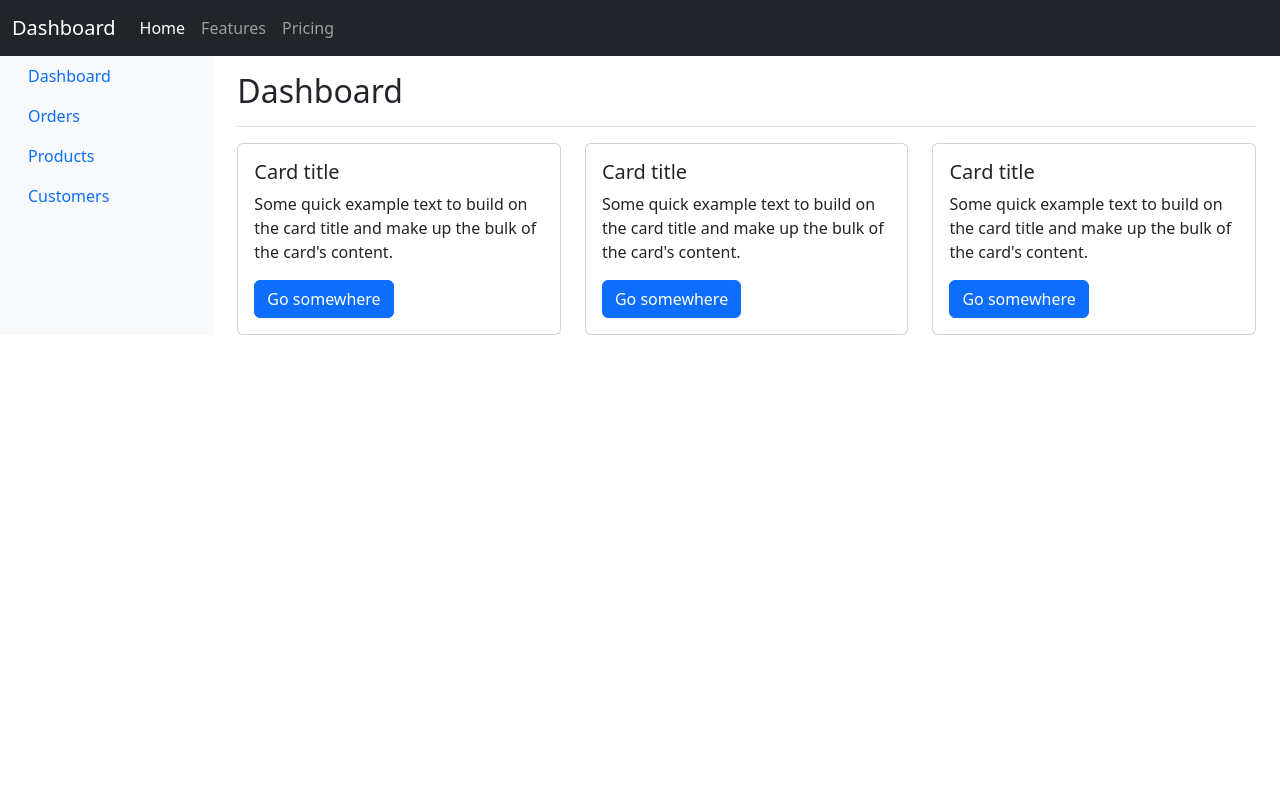
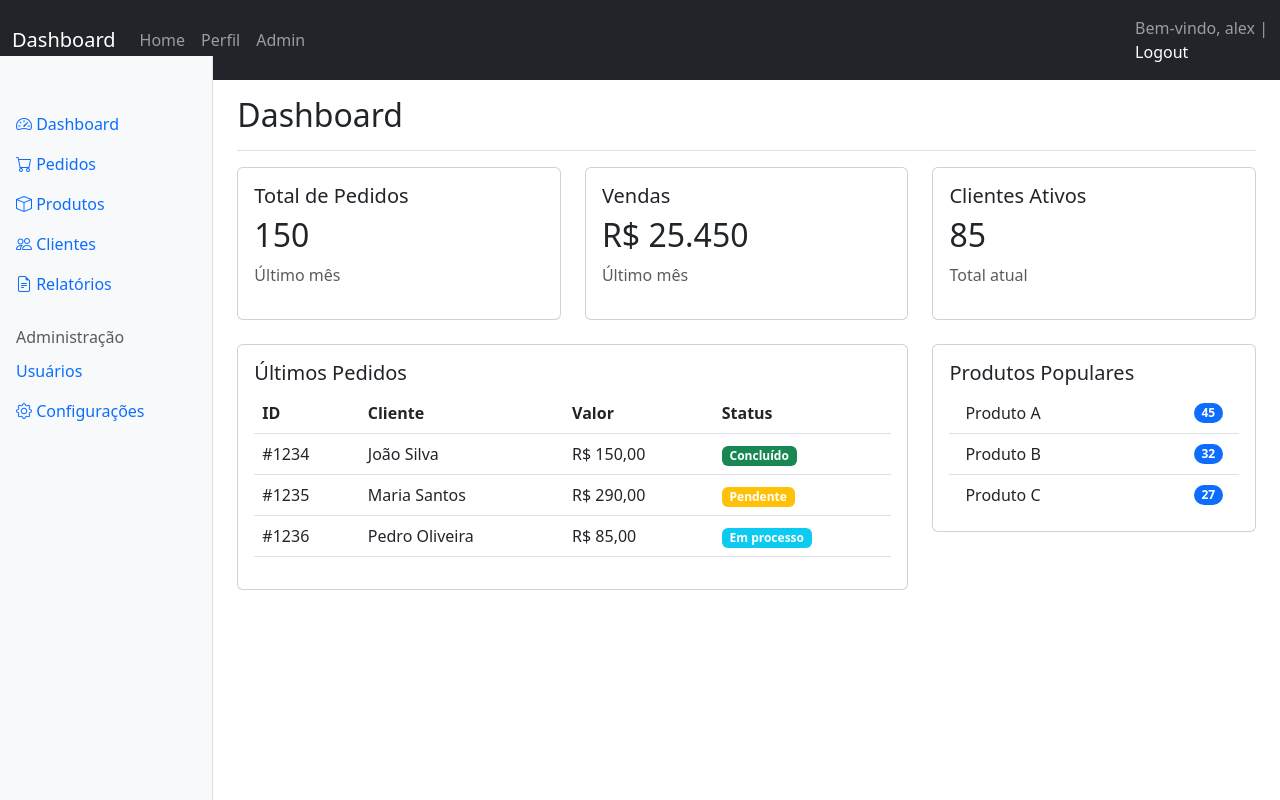
Before and after one commit to luizqueiroz-br/QQSec, a Flask app: page /dashboard in a window 1280 px wide. Run offline with Flask 3, Linux system fonts and the light colour scheme; a user stored in the database is signed in; some libraries are stand-ins or nearby versions.

Commit message:
alguns ajustes e melhorias

```diff
--- a/app.py
+++ b/app.py
@@ -19,7 +19,6 @@ login_manager.init_app(app)
 from auth import auth_bp
 from views import views_bp
 
-
 app.register_blueprint(auth_bp)
 app.register_blueprint(views_bp)
 
--- a/auth.py
+++ b/auth.py
@@ -4,6 +4,7 @@ from werkzeug.security import check_password_hash, generate_password_hash
 from models import User
 from database import db
 from extensions import login_manager
+from flask_login import login_required, current_user
 
 
 
@@ -15,6 +16,8 @@ def load_user(user_id):
 
 @auth_bp.route('/login', methods=['GET', 'POST'])
 def login():
+    if current_user.is_authenticated:
+        return redirect(url_for('views.dashboard'))
     if request.method == 'POST':
         user = User.query.filter_by(username=request.form['username']).first()
         if user and check_password_hash(user.password, request.form['password']):
@@ -30,7 +33,10 @@ def logout():
     return redirect(url_for('auth.login'))
 
 @auth_bp.route('/register', methods=['GET', 'POST'])
+@login_required
 def register():
+    if current_user.role != 'admin':
+        return render_template('acesso_negado.html')
     if request.method == 'POST':
         username = request.form['username']
         email = request.form['email']
--- /dev/null
+++ b/templates/base.html
@@ -0,0 +1,81 @@
+<!DOCTYPE html>
+<html lang="en">
+<head>
+    <meta charset="UTF-8">
+    <meta name="viewport" content="width=device-width, initial-scale=1.0">
+    <title>{% block title %}Dashboard{% endblock %}</title>
+    <link href="https://cdn.jsdelivr.net/npm/bootstrap@5.3.0/dist/css/bootstrap.min.css" rel="stylesheet">
+    <style>
+        .sidebar {
+            position: fixed;
+            top: 56px;
+            bottom: 0;
+            left: 0;
+            z-index: 100;
+            padding: 48px 0 0;
+            box-shadow: inset -1px 0 0 rgba(0, 0, 0, .1);
+        }
+        #content-area {
+            transition: opacity 0.3s ease;
+        }
+        #content-area.loading {
+            opacity: 0.5;
+        }
+    </style>
+    {% block extra_css %}{% endblock %}
+</head>
+<body>
+    {% include 'includes/header.html' %}
+
+    <div class="container-fluid">
+        <div class="row">
+            {% include 'includes/sidebar.html' %}
+
+            <main class="col-md-9 ms-sm-auto col-lg-10 px-md-4">
+                <div id="content-area">
+                    {% block content %}{% endblock %}
+                </div>
+            </main>
+        </div>
+    </div>
+
+    <script src="https://cdn.jsdelivr.net/npm/bootstrap@5.3.0/dist/js/bootstrap.bundle.min.js"></script>
+    <script>
+        document.addEventListener('DOMContentLoaded', function() {
+            function loadContent(url) {
+                const contentArea = document.getElementById('content-area');
+                contentArea.classList.add('loading');
+
+                fetch(url, {
+                    headers: {
+                        'HX-Request': 'true'
+                    }
+                })
+                    .then(response => response.text())
+                    .then(html => {
+                        contentArea.innerHTML = html;
+                        contentArea.classList.remove('loading');
+                        history.pushState({}, '', url);
+                    })
+                    .catch(error => {
+                        console.error('Error loading content:', error);
+                        contentArea.classList.remove('loading');
+                    });
+            }
+            document.querySelectorAll('.nav-link[data-page]').forEach(link => {
+                link.addEventListener('click', function(e) {
+                    e.preventDefault();
+                    const url = this.getAttribute('href');
+                    loadContent(url);
+                });
+            });
+
+            // Handle browser back/forward buttons
+            window.addEventListener('popstate', function() {
+                loadContent(window.location.href);
+            });
+        });
+    </script>
+    {% block extra_js %}{% endblock %}
+</body>
+</html>
--- a/templates/dashboard.html
+++ b/templates/dashboard.html
@@ -1,100 +1,11 @@
-<!DOCTYPE html>
-<html lang="en">
-<head>
-    <meta charset="UTF-8">
-    <meta name="viewport" content="width=device-width, initial-scale=1.0">
-    <title>Dashboard</title>
-    <link href="https://cdn.jsdelivr.net/npm/bootstrap@5.3.0/dist/css/bootstrap.min.css" rel="stylesheet">
-</head>
-<body>
-    <nav class="navbar navbar-expand-lg navbar-dark bg-dark">
-        <div class="container-fluid">
-            <a class="navbar-brand" href="#">Dashboard</a>
-            <button class="navbar-toggler" type="button" data-bs-toggle="collapse" data-bs-target="#navbarNav" aria-controls="navbarNav" aria-expanded="false" aria-label="Toggle navigation">
-                <span class="navbar-toggler-icon"></span>
-            </button>
-            <div class="collapse navbar-collapse" id="navbarNav">
-                <ul class="navbar-nav">
-                    <li class="nav-item">
-                        <a class="nav-link active" aria-current="page" href="#">Home</a>
-                    </li>
-                    <li class="nav-item">
-                        <a class="nav-link" href="#">Features</a>
-                    </li>
-                    <li class="nav-item">
-                        <a class="nav-link" href="#">Pricing</a>
-                    </li>
-                </ul>
-            </div>
-        </div>
-    </nav>
+{% extends "base.html" %}
 
-    <div class="container-fluid">
-        <div class="row">
-            <nav class="col-md-2 d-none d-md-block bg-light sidebar">
-                <div class="position-sticky">
-                    <ul class="nav flex-column">
-                        <li class="nav-item">
-                            <a class="nav-link active" href="#">
-                                Dashboard
-                            </a>
-                        </li>
-                        <li class="nav-item">
-                            <a class="nav-link" href="#">
-                                Orders
-                            </a>
-                        </li>
-                        <li class="nav-item">
-                            <a class="nav-link" href="#">
-                                Products
-                            </a>
-                        </li>
-                        <li class="nav-item">
-                            <a class="nav-link" href="#">
-                                Customers
-                            </a>
-                        </li>
-                    </ul>
-                </div>
-            </nav>
+{% block title %}Dashboard{% endblock %}
 
-            <main class="col-md-9 ms-sm-auto col-lg-10 px-md-4">
-                <div class="d-flex justify-content-between flex-wrap flex-md-nowrap align-items-center pt-3 pb-2 mb-3 border-bottom">
-                    <h1 class="h2">Dashboard</h1>
-                </div>
-                <div class="row">
-                    <div class="col-md-4">
-                        <div class="card">
-                            <div class="card-body">
-                                <h5 class="card-title">Card title</h5>
-                                <p class="card-text">Some quick example text to build on the card title and make up the bulk of the card's content.</p>
-                                <a href="#" class="btn btn-primary">Go somewhere</a>
-                            </div>
-                        </div>
-                    </div>
-                    <div class="col-md-4">
-                        <div class="card">
-                            <div class="card-body">
-                                <h5 class="card-title">Card title</h5>
-                                <p class="card-text">Some quick example text to build on the card title and make up the bulk of the card's content.</p>
-                                <a href="#" class="btn btn-primary">Go somewhere</a>
-                            </div>
-                        </div>
-                    </div>
-                    <div class="col-md-4">
-                        <div class="card">
-                            <div class="card-body">
-                                <h5 class="card-title">Card title</h5>
-                                <p class="card-text">Some quick example text to build on the card title and make up the bulk of the card's content.</p>
-                                <a href="#" class="btn btn-primary">Go somewhere</a>
-                            </div>
-                        </div>
-                    </div>
-                </div>
-            </main>
-        </div>
-    </div>
+{% block content %}
+{% include 'partials/dashboard_main.html' %}
+{% endblock %}
 
-    <script src="https://cdn.jsdelivr.net/npm/bootstrap@5.3.0/dist/js/bootstrap.bundle.min.js"></script>
-</body>
-</html></div>
+{% block extra_css %}
+<link rel="stylesheet" href="https://cdn.jsdelivr.net/npm/bootstrap-icons@1.7.2/font/bootstrap-icons.css">
+{% endblock %}
--- /dev/null
+++ b/templates/includes/header.html
@@ -0,0 +1,28 @@
+<nav class="navbar navbar-expand-lg navbar-dark bg-dark">
+    <div class="container-fluid">
+        <a class="navbar-brand" href="#">Dashboard</a>
+        <button class="navbar-toggler" type="button" data-bs-toggle="collapse" data-bs-target="#navbarNav" aria-controls="navbarNav" aria-expanded="false" aria-label="Toggle navigation">
+            <span class="navbar-toggler-icon"></span>
+        </button>
+        <div class="collapse navbar-collapse" id="navbarNav">
+            <ul class="navbar-nav">
+                <li class="nav-item">
+                    <a class="nav-link" href="{{ url_for('views.dashboard') }}" data-page>Home</a>
+                </li>
+                <li class="nav-item">
+                    <a class="nav-link" href="{{ url_for('views.profile') }}" data-page>Perfil</a>
+                </li>
+                {% if current_user.role == 'admin' %}
+                <li class="nav-item">
+                    <a class="nav-link" href="{{ url_for('views.admin_area') }}" data-page>Admin</a>
+                </li>
+                {% endif %}
+
+            </ul>
+            <span class="navbar-text ms-auto">
+                Bem-vindo, {{ current_user.username }} |<a class="nav-link" href="{{ url_for('auth.logout') }}">Logout</a>
+
+            </span>
+        </div>
+    </div>
+</nav>
--- /dev/null
+++ b/templates/includes/sidebar.html
@@ -0,0 +1,56 @@
+<nav class="col-md-2 d-none d-md-block bg-light sidebar">
+    <div class="position-sticky">
+        <ul class="nav flex-column">
+            <li class="nav-item">
+                <a class="nav-link" href="{{ url_for('views.dashboard_main') }}" data-page>
+                    <i class="bi bi-speedometer2"></i>
+                    Dashboard
+                </a>
+            </li>
+            <li class="nav-item">
+                <a class="nav-link" href="{{ url_for('views.orders') }}" data-page>
+                    <i class="bi bi-cart"></i>
+                    Pedidos
+                </a>
+            </li>
+            <li class="nav-item">
+                <a class="nav-link" href="{{ url_for('views.products') }}" data-page>
+                    <i class="bi bi-box"></i>
+                    Produtos
+                </a>
+            </li>
+            <li class="nav-item">
+                <a class="nav-link" href="{{ url_for('views.customers') }}" data-page>
+                    <i class="bi bi-people"></i>
+                    Clientes
+                </a>
+            </li>
+            <li class="nav-item">
+                <a class="nav-link" href="{{ url_for('views.reports') }}" data-page>
+                    <i class="bi bi-file-earmark-text"></i>
+                    Relatórios
+                </a>
+            </li>
+        </ul>
+
+        {% if current_user.role == 'admin' %}
+        <h6 class="sidebar-heading d-flex justify-content-between align-items-center px-3 mt-4 mb-1 text-muted">
+            <span>Administração</span>
+        </h6>
+        <ul class="nav flex-column mb-2">
+            <li class="nav-item">
+                <a class="nav-link" href="{{ url_for('views.users') }}" data-page>
+                    <i class="bi bi-person-gear"></i>
+                    Usuários
+                </a>
+            </li>
+            <li class="nav-item">
+                <a class="nav-link" href="{{ url_for('views.settings') }}" data-page>
+                    <i class="bi bi-gear"></i>
+                    Configurações
+                </a>
+            </li>
+        </ul>
+        {% endif %}
+    </div>
+</nav>
--- /dev/null
+++ b/templates/partials/dashboard_main.html
@@ -0,0 +1,95 @@
+<div class="d-flex justify-content-between flex-wrap flex-md-nowrap align-items-center pt-3 pb-2 mb-3 border-bottom">
+    <h1 class="h2">Dashboard</h1>
+</div>
+<div class="row">
+    <div class="col-md-4">
+        <div class="card">
+            <div class="card-body">
+                <h5 class="card-title">Total de Pedidos</h5>
+                <p class="card-text h2">150</p>
+                <p class="text-muted">Último mês</p>
+            </div>
+        </div>
+    </div>
+    <div class="col-md-4">
+        <div class="card">
+            <div class="card-body">
+                <h5 class="card-title">Vendas</h5>
+                <p class="card-text h2">R$ 25.450</p>
+                <p class="text-muted">Último mês</p>
+            </div>
+        </div>
+    </div>
+    <div class="col-md-4">
+        <div class="card">
+            <div class="card-body">
+                <h5 class="card-title">Clientes Ativos</h5>
+                <p class="card-text h2">85</p>
+                <p class="text-muted">Total atual</p>
+            </div>
+        </div>
+    </div>
+</div>
+
+<div class="row mt-4">
+    <div class="col-md-8">
+        <div class="card">
+            <div class="card-body">
+                <h5 class="card-title">Últimos Pedidos</h5>
+                <div class="table-responsive">
+                    <table class="table">
+                        <thead>
+                            <tr>
+                                <th>ID</th>
+                                <th>Cliente</th>
+                                <th>Valor</th>
+                                <th>Status</th>
+                            </tr>
+                        </thead>
+                        <tbody>
+                            <tr>
+                                <td>#1234</td>
+                                <td>João Silva</td>
+                                <td>R$ 150,00</td>
+                                <td><span class="badge bg-success">Concluído</span></td>
+                            </tr>
+                            <tr>
+                                <td>#1235</td>
+                                <td>Maria Santos</td>
+                                <td>R$ 290,00</td>
+                                <td><span class="badge bg-warning">Pendente</span></td>
+                            </tr>
+                            <tr>
+                                <td>#1236</td>
+                                <td>Pedro Oliveira</td>
+                                <td>R$ 85,00</td>
+                                <td><span class="badge bg-info">Em processo</span></td>
+                            </tr>
+                        </tbody>
+                    </table>
+                </div>
+            </div>
+        </div>
+    </div>
+    <div class="col-md-4">
+        <div class="card">
+            <div class="card-body">
+                <h5 class="card-title">Produtos Populares</h5>
+                <ul class="list-group list-group-flush">
+                    <li class="list-group-item d-flex justify-content-between align-items-center">
+                        Produto A
+                        <span class="badge bg-primary rounded-pill">45</span>
+                    </li>
+                    <li class="list-group-item d-flex justify-content-between align-items-center">
+                        Produto B
+                        <span class="badge bg-primary rounded-pill">32</span>
+                    </li>
+                    <li class="list-group-item d-flex justify-content-between align-items-center">
+                        Produto C
+                        <span class="badge bg-primary rounded-pill">27</span>
+                    </li>
+                </ul>
+            </div>
+        </div>
+    </div>
+</div>
--- a/views.py
+++ b/views.py
@@ -1,16 +1,79 @@
-from flask import Blueprint, render_template, abort
+from flask import Blueprint, render_template, abort, request
 from flask_login import login_required, current_user
-
+from time import sleep
 views_bp = Blueprint('views', __name__)
 
 @views_bp.route('/dashboard')
 @login_required
 def dashboard():
-    return render_template('dashboard.html', user=current_user)
+    return render_template('dashboard.html')
+
+@views_bp.route('/dashboard/main')
+@login_required
+def dashboard_main():
+    if request.headers.get('HX-Request'):
+        return render_template('partials/dashboard_main.html')
+    return render_template('dashboard.html')
+
+@views_bp.route('/orders')
+@login_required
+def orders():
+    if request.headers.get('HX-Request'):
+        return render_template('partials/orders.html')
+    return render_template('dashboard.html')
+
+@views_bp.route('/products')
+@login_required
+def products():
+    if request.headers.get('HX-Request'):
+        return render_template('partials/products.html')
+    return render_template('dashboard.html')
+
+@views_bp.route('/customers')
+@login_required
+def customers():
+    if request.headers.get('HX-Request'):
+        return render_template('partials/customers.html')
+    return render_template('dashboard.html')
+
+@views_bp.route('/reports')
+@login_required
+def reports():
+    if request.headers.get('HX-Request'):
+        return render_template('partials/reports.html')
+    return render_template('dashboard.html')
+
+@views_bp.route('/profile')
+@login_required
+def profile():
+    if request.headers.get('HX-Request'):
+        return render_template('partials/profile.html')
+    return render_template('dashboard.html')
 
 @views_bp.route('/admin')
 @login_required
 def admin_area():
+    print(request.headers)
     if current_user.role != 'admin':
         return render_template('acesso_negado.html')
-    return 'Área administrativa'
+    if request.headers.get('HX-Request'):
+        return render_template('registro.html')
+    return render_template('erro.html')
+
+@views_bp.route('/users')
+@login_required
+def users():
+    if current_user.role != 'admin':
+        return render_template('acesso_negado.html')
+    if request.headers.get('HX-Request'):
+        return render_template('partials/users.html')
+    return render_template('dashboard.html')
+
+@views_bp.route('/settings')
+@login_required
+def settings():
+    if current_user.role != 'admin':
+        return render_template('acesso_negado.html')
+    if request.headers.get('HX-Request'):
+        return render_template('partials/settings.html')
+    return render_template('dashboard.html')
```
Also changed, not shown: templates/partials/products.html (added, +89 -0 lines), instance/db_local.db.
